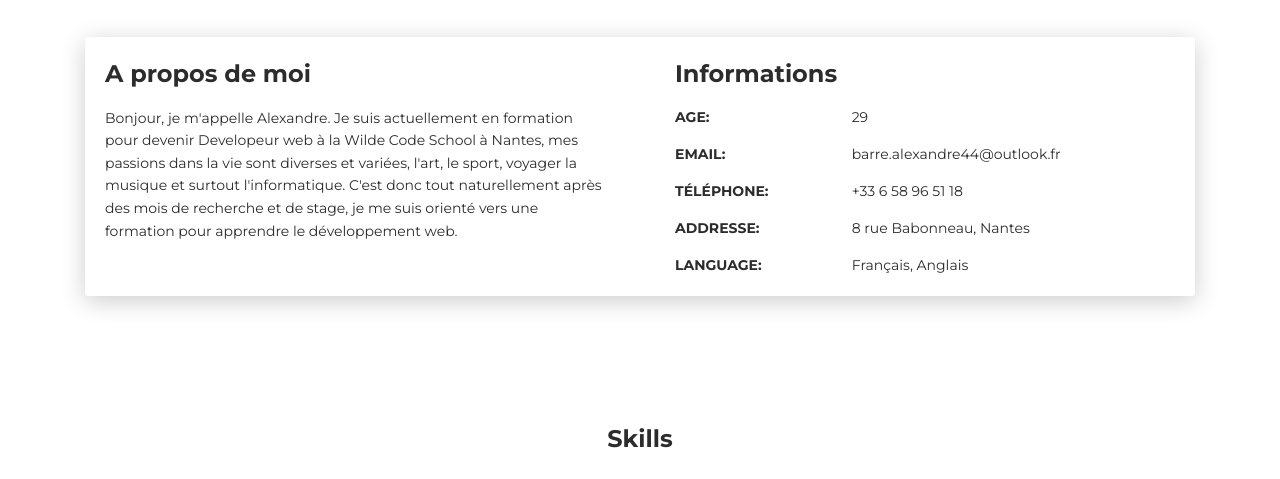
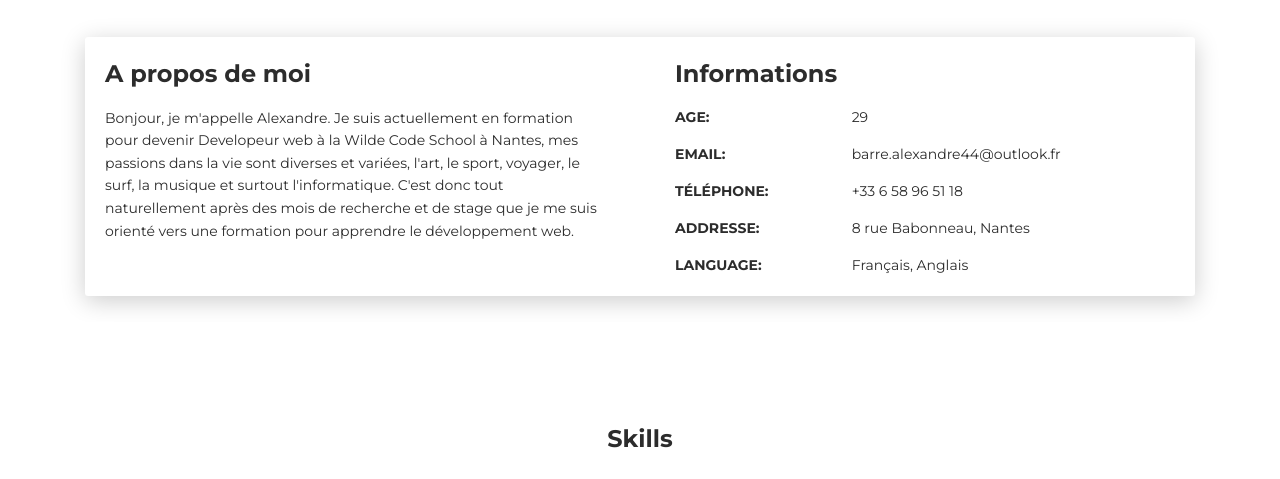
Before and after one commit to barre-alex44/CV-online, a plain HTML site: page index.html in a window 1280 px wide. Shown: the part 583-1062 px from the top of the page. Drawn offline with Linux system fonts and the light colour scheme.

Commit message:
cv online finish

```diff
--- a/index.html
+++ b/index.html
@@ -63,7 +63,7 @@
         <div class="col-lg-6 col-md-12">
           <div class="card-body">
             <div class="h4 mt-0 title">A propos de moi</div>
-            <p>Bonjour, je m'appelle Alexandre. Je suis actuellement en formation pour devenir Developeur web à la Wilde Code School à Nantes, mes passions dans la vie sont diverses et variées, l'art, le sport, voyager la musique et surtout l'informatique. C'est donc tout naturellement après des mois de recherche et de stage, je me suis orienté vers une formation pour apprendre le développement web. </p>
+            <p>Bonjour, je m'appelle Alexandre. Je suis actuellement en formation pour devenir Developeur web à la Wilde Code School à Nantes, mes passions dans la vie sont diverses et variées, l'art, le sport, voyager, le surf, la musique et surtout l'informatique. C'est donc tout naturellement après des mois de recherche et de stage que je me suis orienté vers une formation pour apprendre le développement web. </p>
           </div>
         </div>
         <div class="col-lg-6 col-md-12">
```
